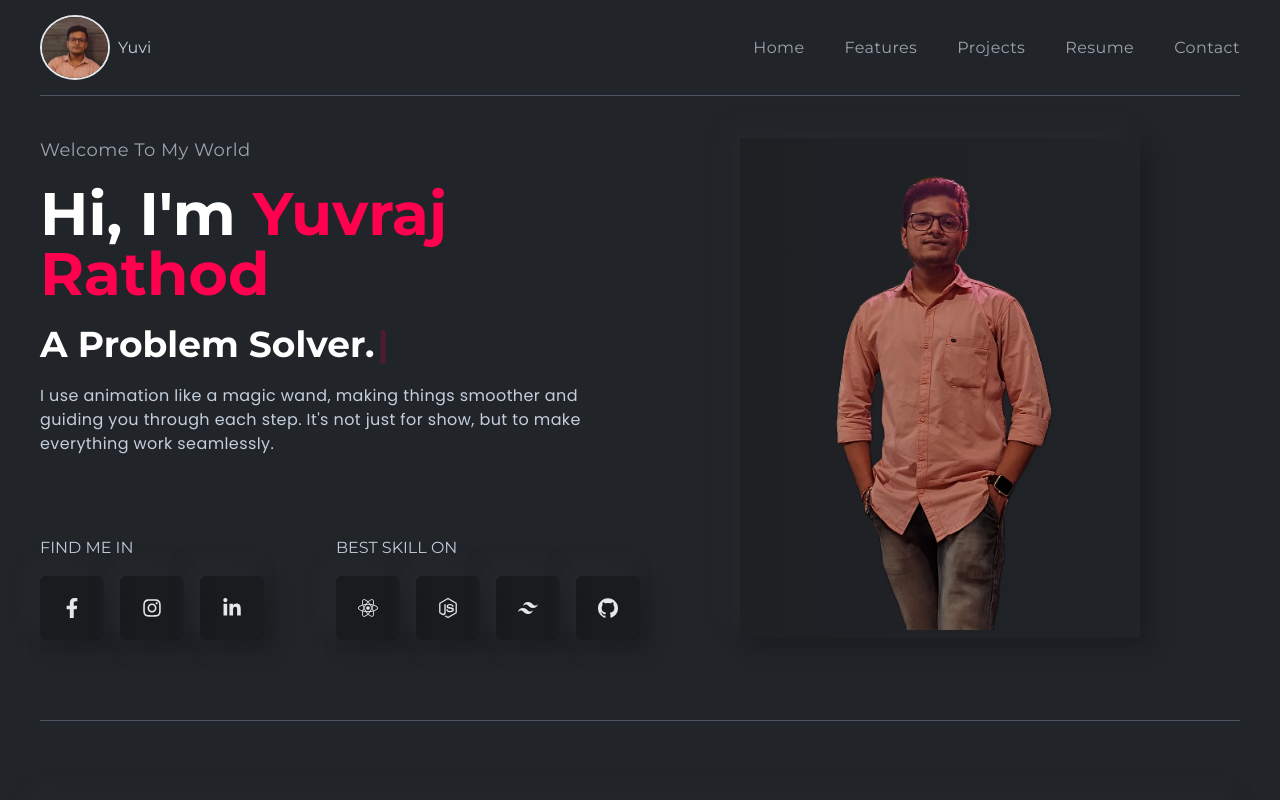
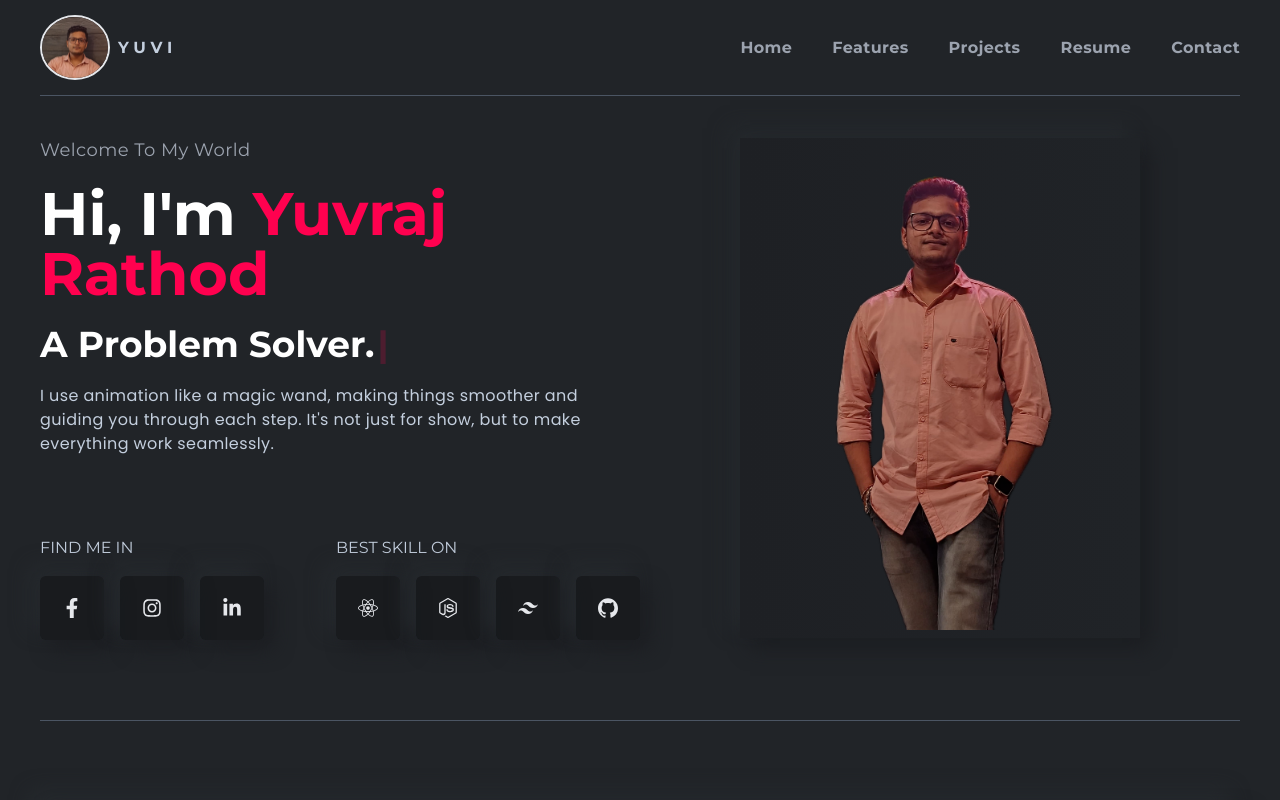
Before and after one commit to YuvrajRathod/Portfolio-App, a React (Create React App) app: page / in a window 1280 px wide. Shown: the top 800 px of the page. Built offline with nearby package versions, Linux system fonts and the light colour scheme.

Commit message:
Update Navbar.js

```diff
--- a/src/components/navbar/Navbar.js
+++ b/src/components/navbar/Navbar.js
@@ -11,31 +11,24 @@ const Navbar = () => {
     <div className=' w-full h-24 flex  items-center justify-between font-titleFont border-b-[1px] border-b-gray-600'>
       <div className=' flex items-center justify-center gap-2 '>
         <img src={logo} alt="logo" className=' w-[70px] h-[65px] rounded-[50%] border-[2px] ' />
-        <h1>Yuvi</h1>
+        <h1><b> Y U V I</b></h1>
       </div>
-
-      <div >
+      <div>
         <ul className='md:flex items-center gap-8 lg:gap-10 hidden '>
           {
             navLinksdata.map(({ _id, title, link }) => (
-        <li  className="text-base w-max font-normal text-gray-400 tracking-wide cursor-pointer hover:text-designColor  duration-300 after: "key={_id}>
+                <li className="text-base w-max font-bold text-gray-400 tracking-wide cursor-pointer hover:text-designColor  duration-300 after: "key={_id}>
                   <Link activeClass="active"
                         to={link}
                         spy={true}
                         smooth={true}
                         offset={-70}
-                duration={2000} > {title}</Link>
-
-
+                        duration={2000} > {title}
+                    </Link>
                 </li>
-    )
-
-    ) // return hori hai value isiliye {} use nhi hue yaha par
-
-
+            )) // return hori hai value isiliye {} use nhi hue yaha par
           }
         </ul>
-
         <span
           onClick={() => setShowMenu(!showMenu)}
           className="text-xl md:hidden bg-black w-10 h-10 inline-flex items-center justify-center rounded-full text-designColor cursor-pointer"
@@ -47,17 +40,19 @@ const Navbar = () => {
             <div className="flex flex-col gap-8 py-2 relative ">
               <div className='flex flex-col items-center'>
                 <img className="w-32 rounded-[50%] items-center" src={logo} alt="logo" />
+                <br></br><br></br>
                 <p className="text-sm text-gray-400 mt-4 p-2">
-                  I use animation like a magic wand, making things smoother and
-                  guiding you through each step. It's not just for show, but
-                  to make everything work seamlessly.
+                  I am YUVRAJ RATHOD. I am from KHARGONE M.P.
+                  I'm Currently Pursuing My Masters in Computer Applications at NIT Trichy.
+                  I have Done My Graduation in Computer Science from DAVV University Indore.
                 </p>
               </div>
+              <br></br>
               <ul className="flex flex-wrap gap-[50px] justify-center ">
                 {navLinksdata.map((item) => (
                   <li
                     key={item._id}
-                    className="text-base font-normal text-gray-400 tracking-wide cursor-pointer hover:text-designColor duration-300"
+                    className="text-base font-bold text-gray-400 tracking-wide cursor-pointer hover:text-designColor duration-300"
                   >
                     <Link
                       onClick={() => setShowMenu(false)}
@@ -73,8 +68,10 @@ const Navbar = () => {
                   </li>
                 ))}
               </ul>
+              <hr></hr>
+              <br></br>
               <div className="flex flex-col gap-6">
-                <h2 className="text-base capitalize font-titleFont my-3 text-center ">
+                <h2 className="text-base capitalize font-titleFont my-3 text-center font-bold">
                   FIND ME ON
                 </h2>
                 <div className="flex flex-wrap gap-10 justify-center">
```
Lines whose indentation alone changed are shown as unchanged.
